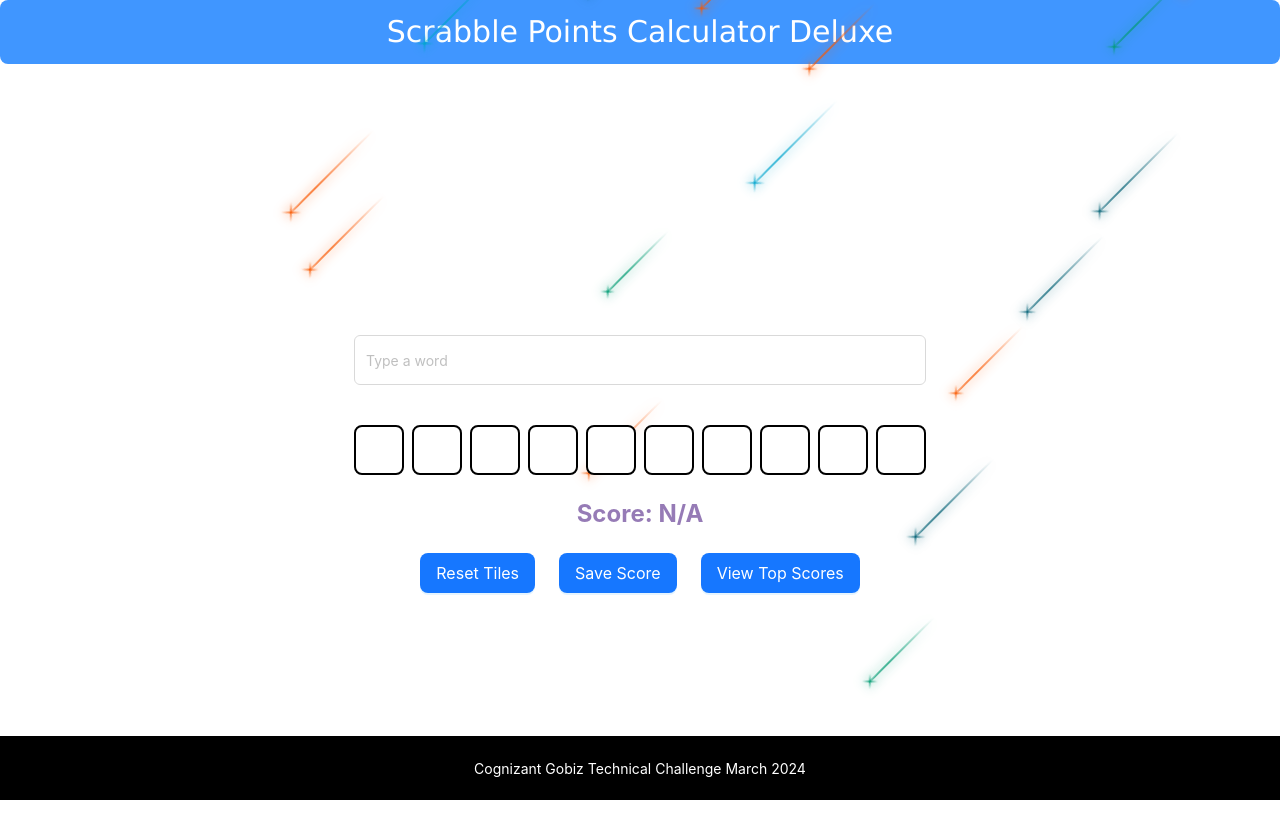
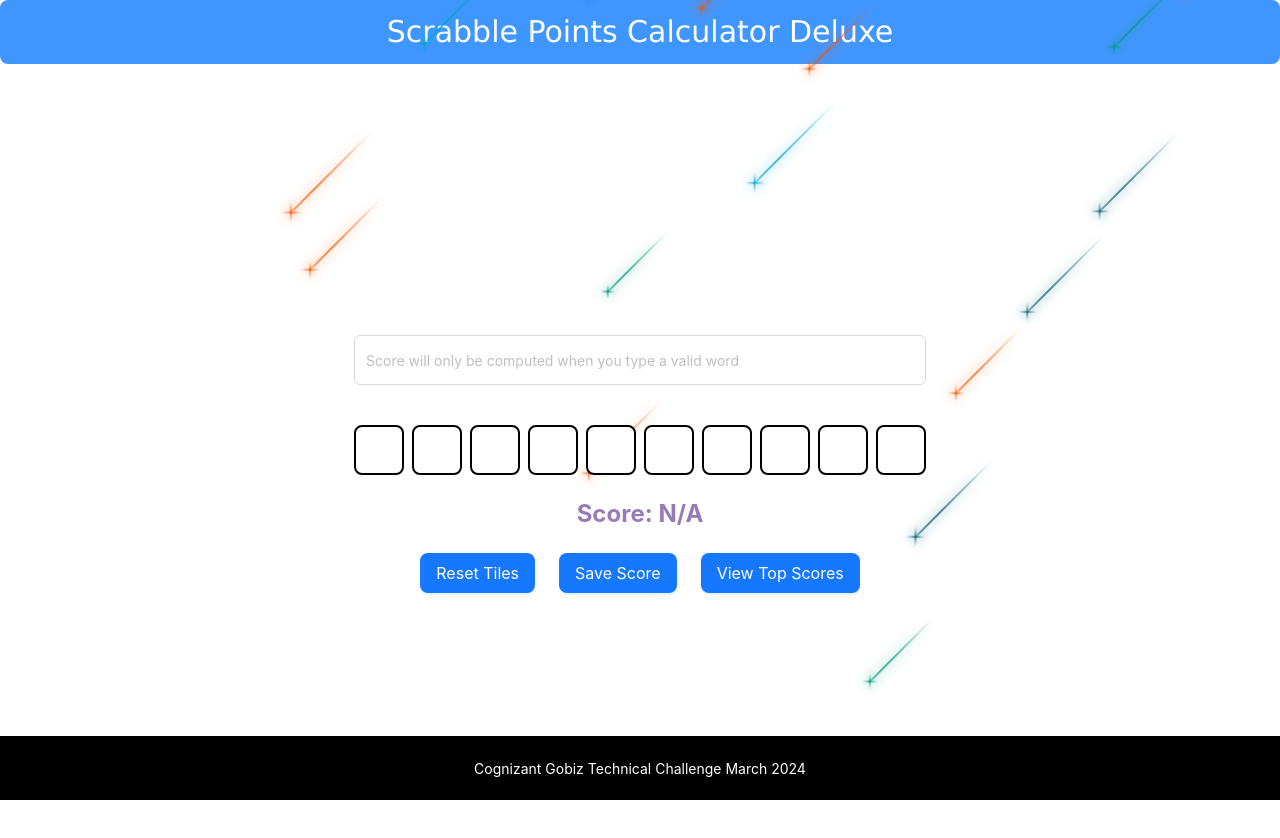
Before and after one commit to eLn86/spc-web, a React (Create React App) app: page / in a window 1280 px wide. Shown: the top 838 px of the page. Built offline with nearby package versions, Linux system fonts and the light colour scheme.

Commit message:
Change placeholder text to be more informative.

```diff
--- a/src/Main/Main.jsx
+++ b/src/Main/Main.jsx
@@ -88,7 +88,7 @@ const Main = () => {
                     value={value}
                     maxLength={10}
                     style={isInvalidWord ? inputErrorStyle : inputStyle}
-                    placeholder={'Type a word'}
+                    placeholder={'Score will only be computed when you type a valid word'}
                     onChange={e => setValue(e.target.value)}
                     data-testid='input-field'
                 />
```
